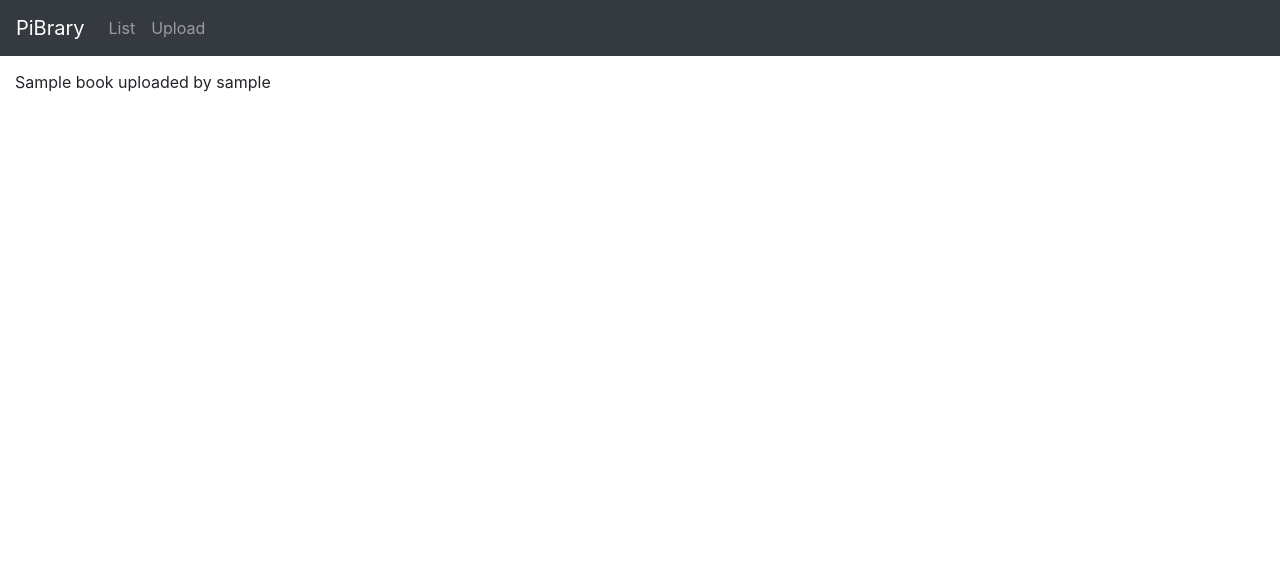
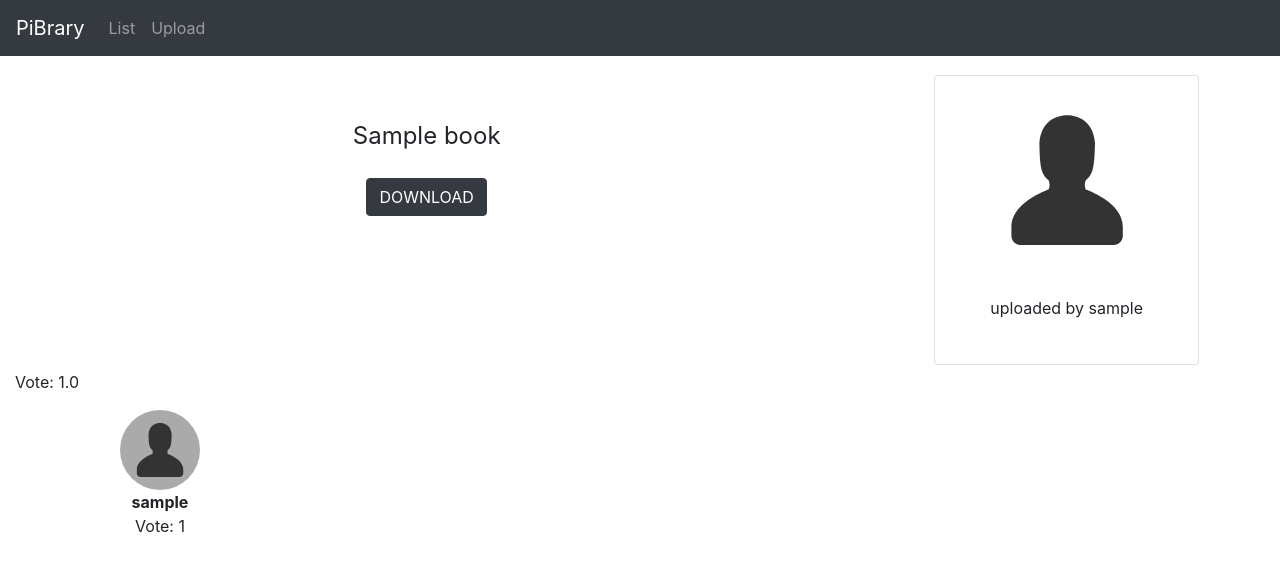
Before and after one commit to drw0if/PiBrary, a Flask app: page /book/1 in a window 1280 px wide. Shown: the top 571 px of the page. Run offline with Flask 2, Linux system fonts and the light colour scheme; tables that the repository leaves empty hold one stand-in row (values such as "Sample post"); some libraries are stand-ins or nearby versions.

Commit message:
added book page layout

```diff
--- a/app.py
+++ b/app.py
@@ -5,7 +5,7 @@ from flask import render_template
 from flask import request
 from flask import redirect, url_for, flash
 from flask import send_from_directory
-from models import Schema, Book
+from models import Schema, Book, Vote
 from werkzeug.utils import secure_filename
 import os
 import random
@@ -19,6 +19,10 @@ get config
 """
 
 config = Config().getConfiguration()
+
+"""
+set config
+"""
 
 app.config['UPLOAD_FOLDER'] = config['storageFolder']
 app.secret_key = config['secretKey']
@@ -65,6 +69,8 @@ def upload():
             username = request.form.get('username', None)
             if username == '':
                 username = None
+            else:
+                username = username[:20]
 
             # Build filename with random component
             filenameSplitted = filename.rsplit('.', 1)
@@ -87,10 +93,15 @@ def upload():
     return render_template('upload.html')
 
 
-@app.route('/book/<int:_id>')
+@app.route('/book/<int:_id>', methods=['GET', 'POST'])
 def bookPage(_id):
     b = Book()
-    return render_template('book.html', book=b.select(_id))
+    v = Vote()
+    if request.method == 'POST':
+        print('aggiungi voto')
+
+        return redirect(url_for(f'/book/{_id}'))
+    return render_template('book.html', book=b.select(_id), reviews=v.select(_id), vote=v.avg(_id)['vote'])
 
 
 @app.route('/book/<int:_id>/download')
@@ -105,4 +116,4 @@ def bookDownload(_id):
 
 if __name__ == '__main__':
     Schema()
-    app.run(debug=True)
+    app.run(debug=True, host='0.0.0.0')
--- a/models.py
+++ b/models.py
@@ -120,7 +120,8 @@ class Vote:
         query = f"""
         SELECT *
         FROM {self.TABLENAME}
-        WHERE book_id = ?;
+        WHERE book_id = ? AND comment IS NOT NULL
+        LIMIT 5;
         """
         values = book_id,
 
--- a/static/css/style.css
+++ b/static/css/style.css
@@ -25,3 +25,24 @@ a:hover{
     margin-left: auto;
     margin-right: auto;
 }
+
+.img-user{
+    width: 12em;
+    height: 12em;
+}
+
+.text-break{
+    overflow-wrap: break-word;
+    word-break: break-word;
+}
+
+.book-title{
+    font-size: 1.5em;
+    margin: 1em;
+}
+
+.review_image{
+    width: 5em;
+    height: 5em;
+    background-color: #AAA;
+}
--- a/templates/book.html
+++ b/templates/book.html
@@ -2,7 +2,82 @@
 {% block content %}
 
     {% if book %}
-        <p>{{ book['name'] }} uploaded by {{ book['uploader_username'] }}</p>
+        <div class="row">
+            <div class="col-lg-8 col-md">
+                <div class="row d-flex">
+                    <div class="col-12 d-flex justify-content-center pt-4">
+                        <p class="text-break book-title d-block">{{ book['name'] }}</p>
+                    </div>
+                    <div class="col-12 d-flex justify-content-center pb-4">
+                        <a href="/book/{{ book['id'] }}/download">
+                            <button class="btn btn-dark">
+                                DOWNLOAD
+                            </button>
+                        </a>
+                    </div>
+                </div>
+            </div>
+            <!-- User stuff -->
+            <div class="col-lg-4 col-md d-flex justify-content-center">
+                <div class="card col-lg-8 col-md">
+                    <div class="row d-flex justify-content-center">
+                        <img src="{{ url_for('static', filename='images/user.svg') }}" class="card-img-top img-user">
+                    </div>
+                    <div class="card-body">
+                        <p class="text-center">uploaded by
+                            {% if book['uploader_username'] %}
+                                {{ book['uploader_username'] }}
+                            {% else %}
+                                Unknown user
+                            {% endif %}
+                        </p>
+                    </div>
+                </div>
+            </div>
+        </div>
+        <!-- vote -->
+        <div class="row d-flex">
+            <div class="col">
+                <p>
+                    Vote:
+                    {% if vote %}
+                        {{ vote }}
+                    {% else %}
+                        N/A
+                    {% endif %}
+
+                </p>
+            </div>
+        </div>
+        <!-- reviews -->
+        {% for r in reviews %}
+        <div class="row">
+            <div class="col-3">
+                <div class="col d-flex justify-content-center">
+                    <img src="{{ url_for('static', filename='images/user.svg') }}" class="rounded-circle review_image" alt="Avatar">
+                </div>
+                <div class="col d-flex justify-content-center">
+                    <p class="mb-0 font-weight-bold">
+                        {% if r['username'] %}
+                            {{ r['username'] }}
+                        {% else %}
+                            Unknown
+                        {% endif %}
+                    </p>
+                </div>
+                <div class="col d-flex justify-content-center">
+                    <p class="text mb-0">
+                        Vote: {{ r['value'] }}
+                    </p>
+                </div>
+            </div>
+            <div class="col">
+
+            </div>
+        </div>
+        {% endfor %}
+
+
     {% else %}
         Unable to find the file
     {% endif %}
```
Also changed, not shown: static/images/user.svg (added).
